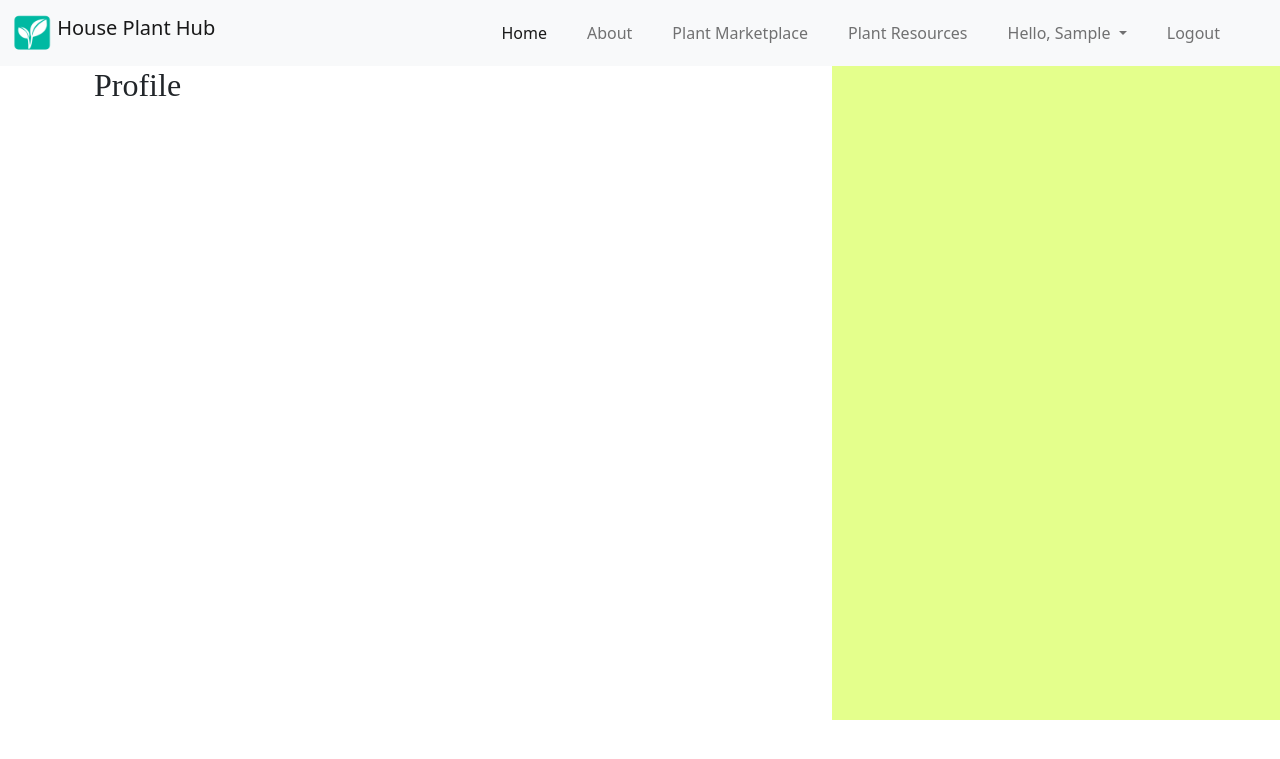
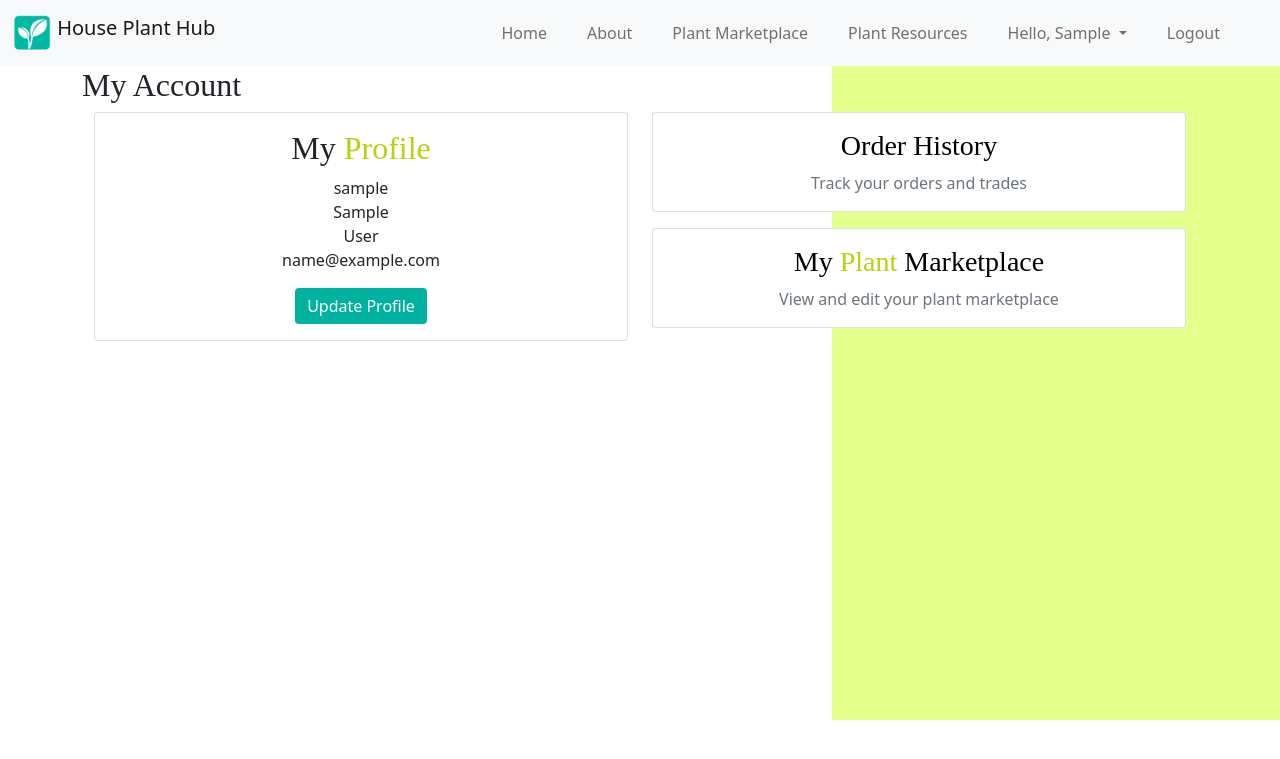
Before and after one commit to Harmony222/house-plant-bst, a Django app: page /user/profile/ in a window 1280 px wide. Shown: the top 759 px of the page. Run offline with Django 4.2, Linux system fonts and the light colour scheme; the visitor is signed in with stand-in values (Sample User, id 1).

Commit message:
styled profile/update templates
- in profile: showing user info and links to Order History and Plant Marketplace
- remove active class on Home link in navbar
- add custom styles for user page

```diff
--- /dev/null
+++ b/house_plant_bst/static/styles/user.css
@@ -0,0 +1,8 @@
+a.card-link {
+    text-decoration: none;
+    color: black;
+}
+
+a.card-link div.card-body:hover {
+    background-color: #e8e8e8;
+}
--- a/house_plant_bst/templates/base.html
+++ b/house_plant_bst/templates/base.html
@@ -18,6 +18,7 @@
     <link rel="stylesheet" type="text/css" href="{% static 'styles/base.css' %}" />
     <link rel="stylesheet" type="text/css" href="{% static 'styles/home.css' %}" />
     <link rel="stylesheet" type="text/css" href="{% static 'styles/about.css' %}" />
+    <link rel="stylesheet" type="text/css" href="{% static 'styles/user.css' %}" />
 
     <!-- Logo Icon for Navbar and Tab -->
     <link rel="icon" type="image/png" href="{% static 'images/navbar_icon.png' %}">
@@ -40,7 +41,7 @@
         <div class="collapse navbar-collapse float-right" id="navbarNavDropdown">
           <ul class="navbar-nav ms-auto mb-2 mb-lg-0">
             <li class="nav-item">
-              <a class="nav-link active" aria-current="page" href="{% url 'home' %}">Home</a>
+              <a class="nav-link" aria-current="page" href="{% url 'home' %}">Home</a>
             </li>
             <li class="nav-item">
               <a class="nav-link" href="{% url 'about' %}">About</a>
--- a/house_plant_bst/templates/registration/signup.html
+++ b/house_plant_bst/templates/registration/signup.html
@@ -18,7 +18,7 @@
             <button type="submit" class="btn btn-success">Sign Up</button>
         </form>
     </div>
-  </div>
+</div>
 
 
 <!-- Decorative green block div in background -->
--- a/house_plant_bst/templates/user/profile.html
+++ b/house_plant_bst/templates/user/profile.html
@@ -6,9 +6,53 @@
 
 {% block content %}
 
+<h2>My Account</h2>
 <div class="container">
-    <h2>Profile</h2>
+    <div class="row">
+        <div class="col">
+            <div class="card text-center">
+              <div class="card-body">
+                <h2>My<span class="h-text"> Profile</span></h2>
+                <p class="card-text">
+                  {{ user.username }}
+                  <br>
+                  {{ user.first_name }}
+                  <br>
+                  {{ user.last_name }}
+                  <br>
+                  {{ user.email }}
+                  <br>
+                  {{ user.location }}
+                </p>
+                <a href="{% url 'user:update_user' %}" class="btn btn-primary">Update Profile</a>
+              </div>
+            </div>
+        </div>
 
+        <div class="col">
+          <div class="row  mb-3">
+            <a href="#" class="card-link">
+              <div class="card text-center">
+                <div class="card-body">
+                  <h3 class="card-title">Order History</h3>
+                  <p class="card-text text-muted">Track your orders and trades</p>
+                </div>
+              </div>
+            </a>
+          </div>
+
+          <div class="row my-3">
+            <a href="#" class="card-link">
+              <div class="card text-center">
+                <div class="card-body">
+                  <h3 class="card-title">My <span class="h-text">Plant </span>Marketplace</h3>
+                  <p class="card-text text-muted">View and edit your plant marketplace</p>
+                </div>
+              </div>
+            </a>
+          </div>
+      </div>
+    </div>
 </div>
 
 
```
Also changed, not shown: house_plant_bst/templates/registration/update.html (+13 -8 lines).
